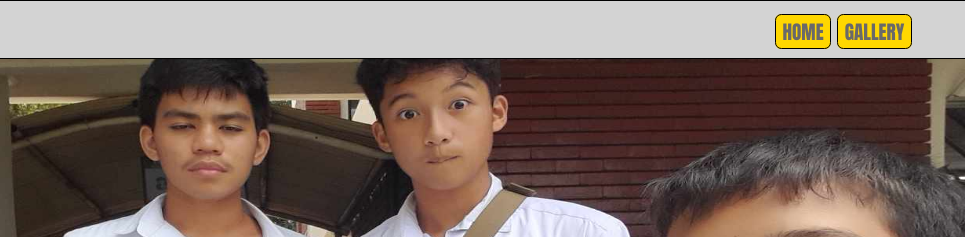
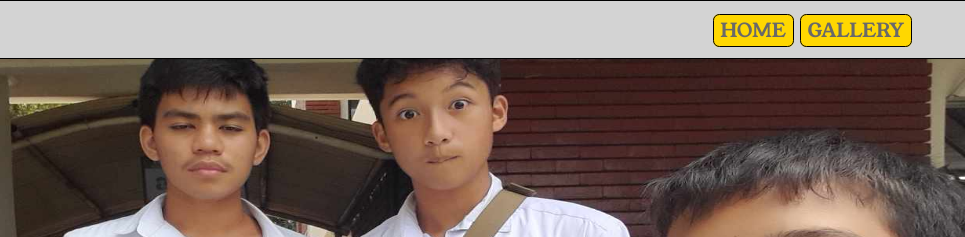
Before and after one commit to HanzenM/Q1AA1_CA_HB_MAKIG-ANGAY, a plain HTML site: page index.html in a window 1280 px wide. Shown: the top 237 px of the page, 315-1280 px from the left. Drawn offline with Linux system fonts and the light colour scheme.

Commit message:
Update styles.css

```diff
--- a/styles.css
+++ b/styles.css
@@ -1,3 +1,5 @@
+@import url('https://fonts.googleapis.com/css2?family=Young+Serif&display=swap');
+
 * {
     padding: 0;
     margin: 0;
@@ -36,7 +38,7 @@
 .links a {
     text-decoration: none;
     padding: 0.15vw 0.5vw;
-    font-family: Impact, Haettenschweiler, 'Arial Narrow Bold', sans-serif;
+    font-family: 'Young Serif', serif;
     font-size: 1.5vw;
     border: 0.05vw solid black;
     border-radius: 0.5vw;
```
